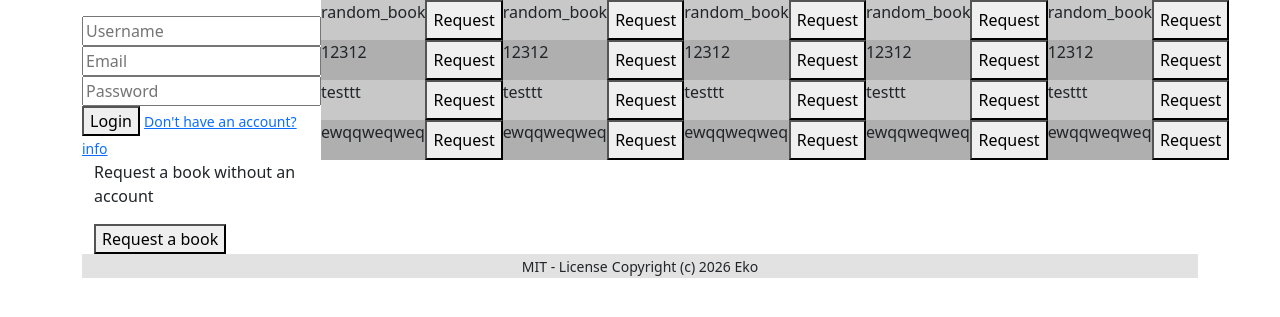
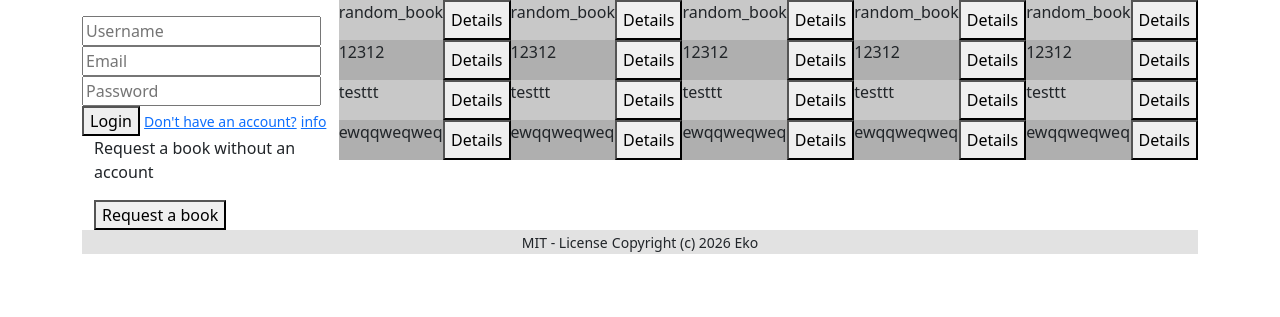
Before and after one commit to zekaekop/Book-Tracking, a PHP site: page /login.php in a window 1280 px wide. Shown: the part 72-389 px from the top of the page. Run offline with PHP 8.4, Linux system fonts and the light colour scheme; data comes from the database, SQL or seed files in the repository.

Commit message:
renamed to details and added book limit 5

```diff
--- a/login.php
+++ b/login.php
@@ -4,7 +4,7 @@
 
 $login_status = "";
 
-$query = $pdo->query("SELECT * FROM books");
+$query = $pdo->query("SELECT * FROM books LIMIT 5");
 $books = $query->fetchAll();
 
 if ($_SERVER["REQUEST_METHOD"] == "POST") {
@@ -85,7 +85,7 @@
                         <?php foreach($books as $book): ?>
                             <li class="d-flex <?= flip_compact_book_style($book["id"]) ?>">
                                 <p><?= htmlspecialchars($book["title"]);?> </p>
-                                <button class="ms-auto" type="submit" name="book_request_submit" value="<?= $book["id"] ?>">Request</button>
+                                <button class="ms-auto" type="submit" name="book_request_submit" value="<?= $book["id"] ?>">Details</button>
                             </li>
                         <?php endforeach ?>
                     </ul>
```
